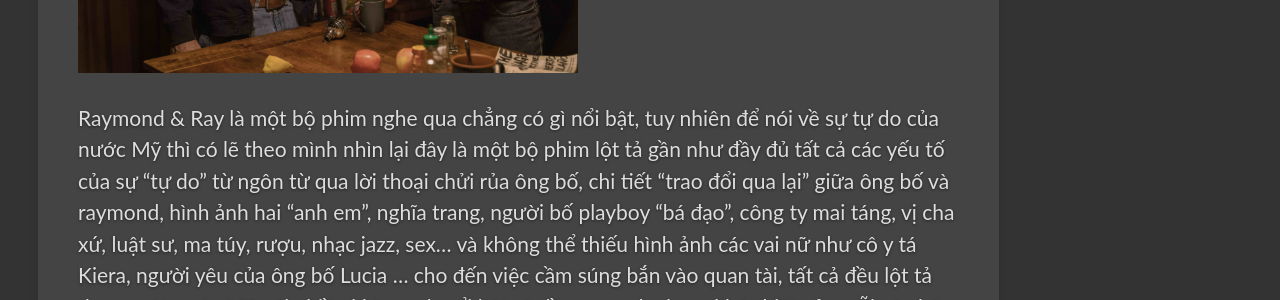
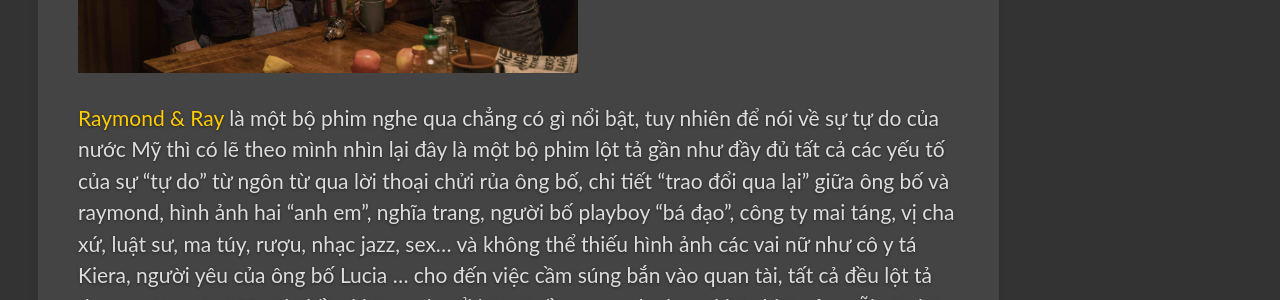
Before and after one commit to vdchuyen/chuyen-vn, a Jekyll site: the page built from _posts/2022-10-24-freedom-with-raymond-ray.md, in a window 1280 px wide. Shown: the part 471-771 px from the top of the page. Built offline with Jekyll 4.4.1, drawn with Linux system fonts in a browser that asks for light colours; our own code applies the rules of GitHub Pages for plain Markdown files; Markdown is read by kramdown in place of the engine named in the settings; some of the changed lines change nothing that is shown; some of the changed text lies outside the part shown.

Commit message:
Update 2022-10-24-freedom-with-raymond-ray.md

```diff
--- a/_posts/2022-10-24-freedom-with-raymond-ray.md
+++ b/_posts/2022-10-24-freedom-with-raymond-ray.md
@@ -1,6 +1,6 @@
 <img src="https://raw.githubusercontent.com/vdchuyen/chuyen-vn/master/img/raymondray.jpg" alt="image from appletv+" width="500"/>
 
-Raymond & Ray là một bộ phim nghe qua chẳng có gì nổi bật, tuy nhiên để nói về sự tự do của nước Mỹ thì có lẽ theo mình nhìn lại đây là một bộ phim lột tả gần như đầy đủ tất cả các yếu tố của sự "tự do" từ ngôn từ qua lời thoại chửi rủa ông bố, chi tiết "trao đổi qua lại" giữa ông bố và raymond, hình ảnh hai "anh em", nghĩa trang, người bố playboy "bá đạo", công ty mai táng, vị cha xứ, luật sư, ma túy, rượu, nhạc jazz, sex... và không thể thiếu hình ảnh các vai nữ như cô y tá Kiera, người yêu của ông bố Lucia ... cho đến việc cầm súng bắn vào quan tài, tất cả đều lột tả được một nước Mỹ với nhiều khía cạnh nổi bật và đề cao sự đa dạng, khác biệt của mỗi cá nhân, con người sống trong xã hội đó.
+<a href="https://www.imdb.com/title/tt15334032/" target="_blank">Raymond & Ray</a> là một bộ phim nghe qua chẳng có gì nổi bật, tuy nhiên để nói về sự tự do của nước Mỹ thì có lẽ theo mình nhìn lại đây là một bộ phim lột tả gần như đầy đủ tất cả các yếu tố của sự "tự do" từ ngôn từ qua lời thoại chửi rủa ông bố, chi tiết "trao đổi qua lại" giữa ông bố và raymond, hình ảnh hai "anh em", nghĩa trang, người bố playboy "bá đạo", công ty mai táng, vị cha xứ, luật sư, ma túy, rượu, nhạc jazz, sex... và không thể thiếu hình ảnh các vai nữ như cô y tá Kiera, người yêu của ông bố Lucia ... cho đến việc cầm súng bắn vào quan tài, tất cả đều lột tả được một nước Mỹ với nhiều khía cạnh nổi bật và đề cao sự đa dạng, khác biệt của mỗi cá nhân, con người sống trong xã hội đó.
 
 Cốt truyện xoay quanh road-trip của hai anh em không liên quan về huyết thống miễn cưỡng đi đến dự đám tang người cha của mình và việc người cha "thao túng" cuộc sống của hai anh em cho đến khi chết là mắc xích cho toàn bộ phim. Đoạn cuối thư ông bố gửi từng người là twist giải thích cho các câu chuyện đầu phim. Để sống như ông bố YOLO như câu chuyện trong phim chắc chỉ có ở nước Mỹ :P, đôi khi tốt hay xấu do mình phân tính (wowwy) và nhiều khi mình cũng ước được như ông bố bá cmn đạo đó, dĩ nhiên ở một số mặt thôi ;)
 
```
